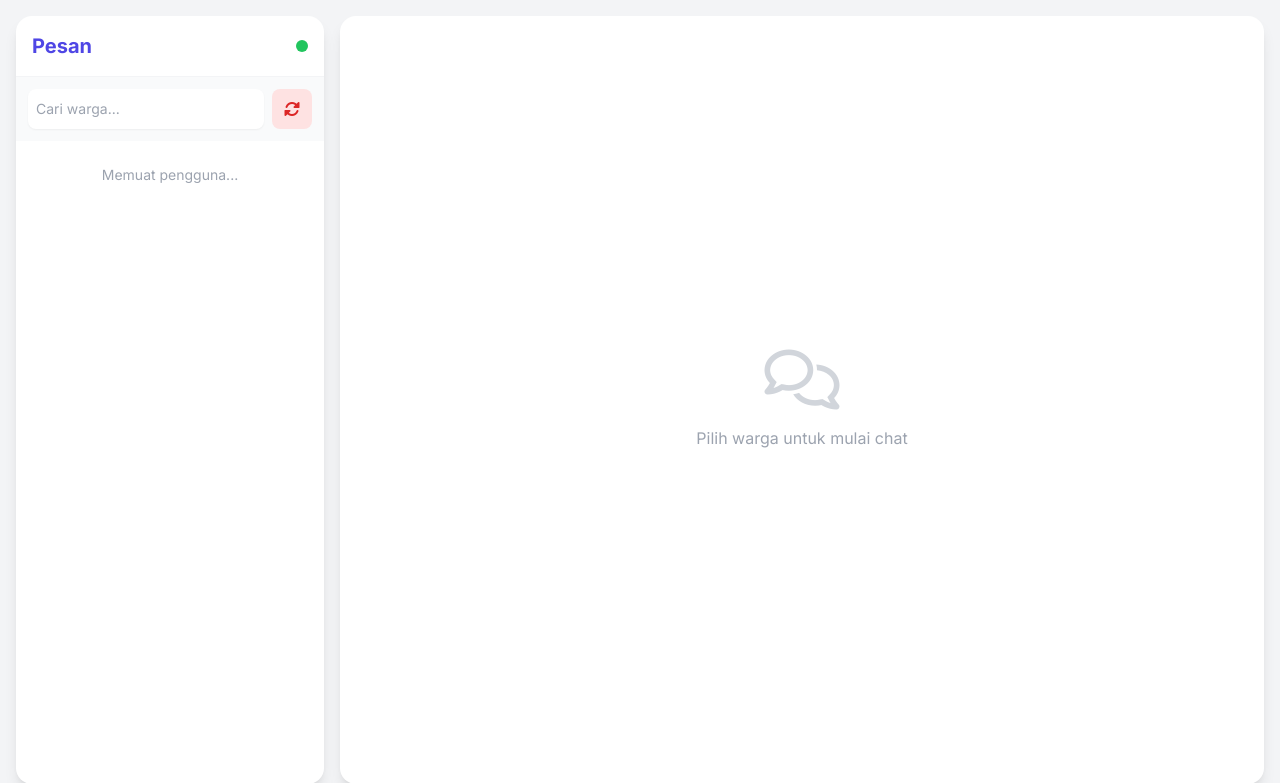
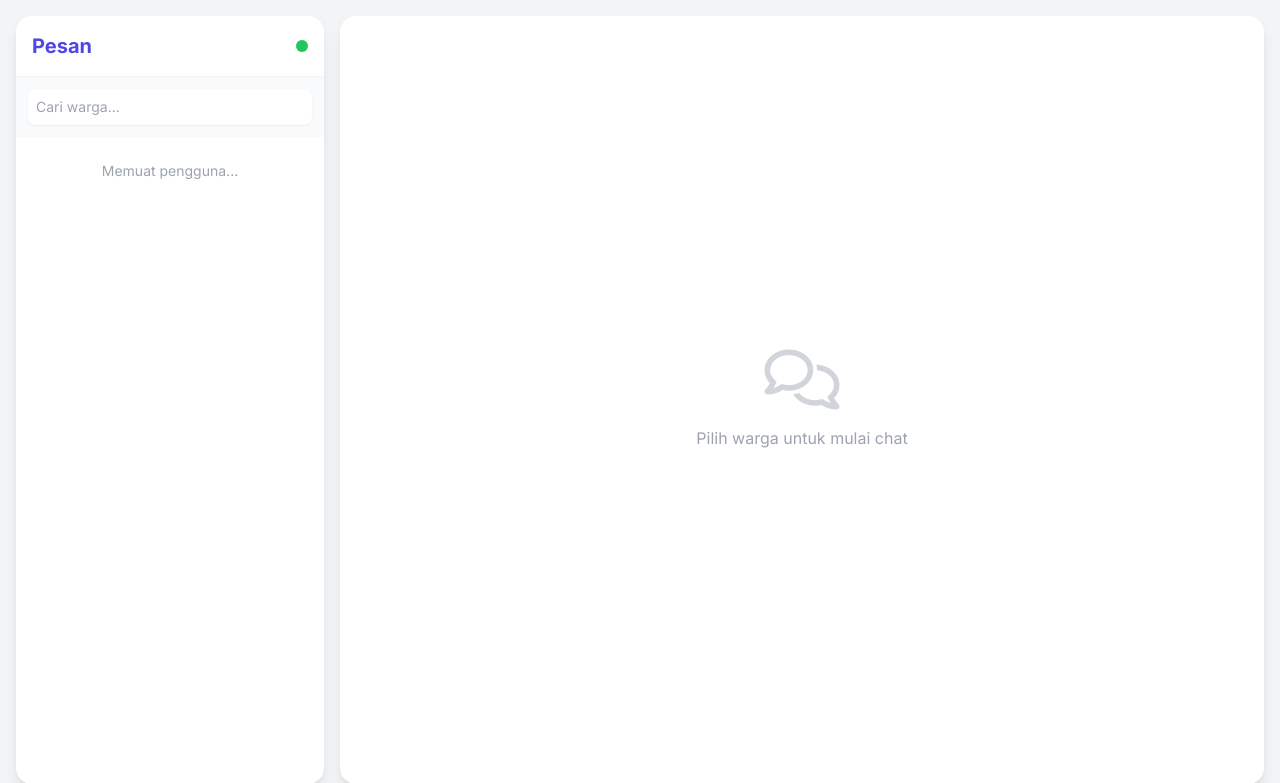
Before and after one commit to abiydoni/jimpitan, a CodeIgniter 4 app: template app/Views/chat/index.php in a window 1280 px wide. Shown: the top 783 px of the page. Run offline with PHP 8.4 and a stand-in for CodeIgniter, Linux system fonts and the light colour scheme; the template is opened without the code that fills it: most values are stand-ins (such as "Sample title", 1, 10 or a date in 2020); some libraries are stand-ins or nearby versions.

Commit message:
Update index.php

```diff
--- a/app/Views/chat/index.php
+++ b/app/Views/chat/index.php
@@ -51,13 +51,7 @@
             <div class="p-3 bg-gray-50 dark:bg-gray-700/50">
                 <div class="flex gap-2">
                     <input type="text" id="searchUser" placeholder="Cari warga..." class="flex-1 p-2 rounded-lg bg-white dark:bg-gray-600 border-none focus:ring-2 focus:ring-indigo-500 text-sm shadow-sm">
-                    <button id="btnEnableNotif" onclick="askPermission()" class="hidden w-10 h-10 rounded-lg bg-indigo-100 dark:bg-indigo-800 text-indigo-600 dark:text-indigo-300 flex items-center justify-center hover:bg-indigo-200" title="Aktifkan Notifikasi">
-                        <i class="fas fa-bell"></i>
-                    </button>
-                    <!-- FIX: Manual Reset Button -->
-                    <button onclick="forceResetSubscription()" class="w-10 h-10 rounded-lg bg-red-100 dark:bg-red-900/30 text-red-600 dark:text-red-400 flex items-center justify-center hover:bg-red-200" title="Reset Notifikasi (Jika Error)">
-                        <i class="fas fa-sync-alt"></i>
-                    </button>
+
                 </div>
             </div>
 
@@ -718,13 +712,8 @@
                try {
                    const sub = await reg.pushManager.getSubscription();
                    if (!sub) {
-                       // Case 1: No subscription. If permission granted, subscribe.
-                       if (Notification.permission === 'granted') {
-                           console.log("Permission granted, no subscription. Subscribing...");
-                           registerServiceWorker();
-                       } else {
-                           document.getElementById('btnEnableNotif').classList.remove('hidden');
-                       }
+                       // Case 1: No subscription. Auto-ask permission on load
+                       askPermission();
                    } else {
                        // Case 2: Subscription exists. Check against current Key.
                        const existingKeyBuffer = sub.options.applicationServerKey;
@@ -736,8 +725,6 @@
 
                            if (existingKey !== currentKeyClean) {
                                console.log("⚠️ Key Mismatch detected! Rotating subscription...");
-                               console.log("Old:", existingKey);
-                               console.log("New:", currentKeyClean);
 
                                // Unsubscribe old
                                await sub.unsubscribe();
@@ -748,9 +735,7 @@
                        }
 
                        // Keys match, just ensure server has it
-                       console.log("Keys match. Syncing with server...");
                        await sendSubscriptionToServer(sub);
-                       document.getElementById('btnEnableNotif').classList.add('hidden');
                    }
                } catch (e) {
                    console.error("Subscription check failed", e);
```
